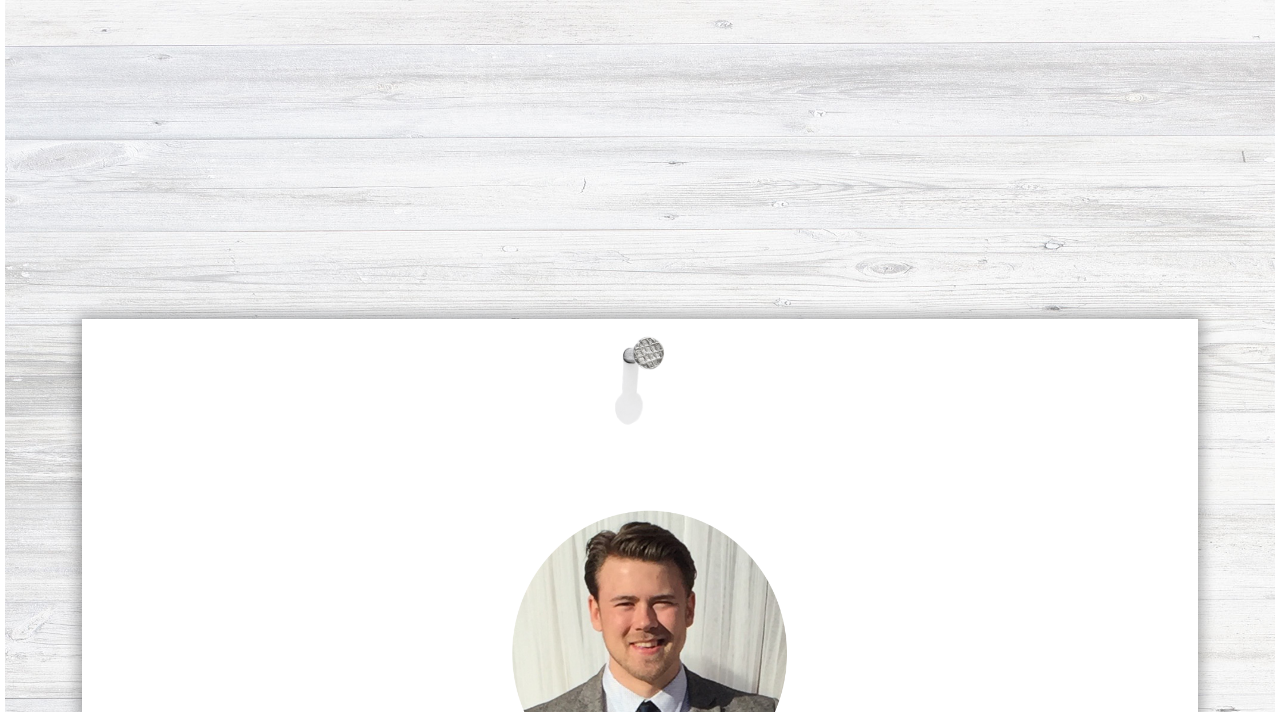
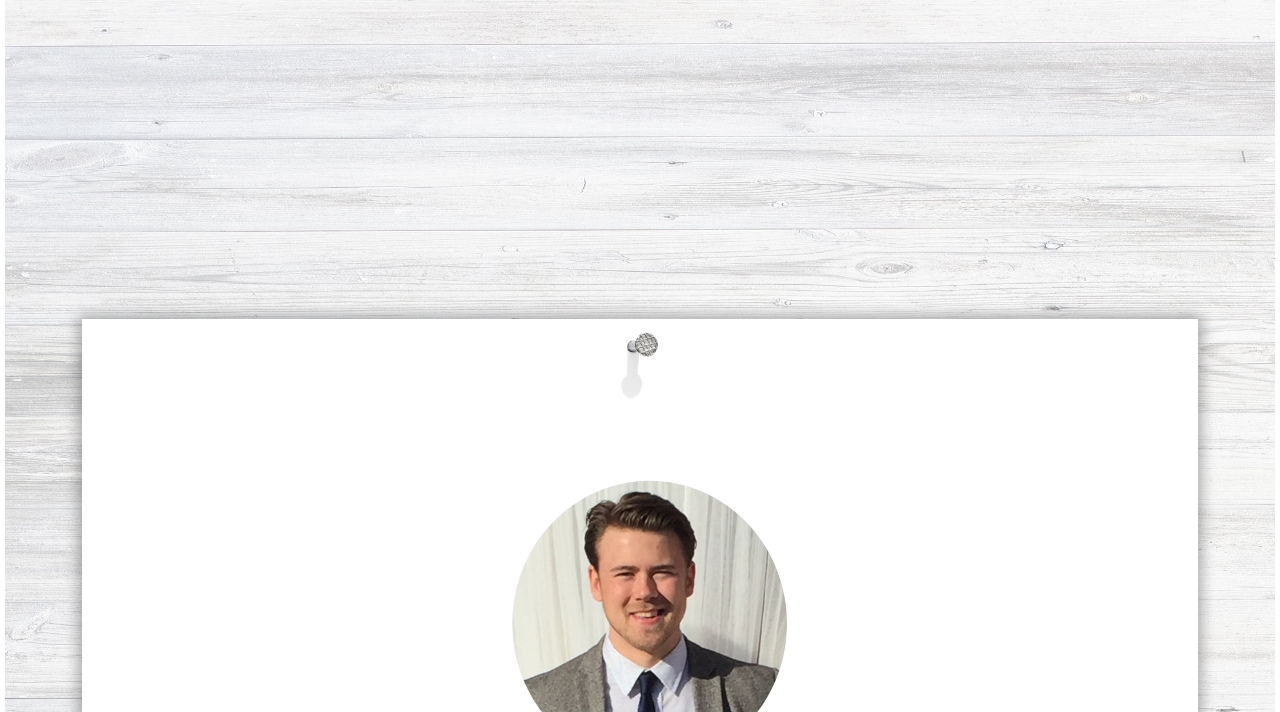
Before and after one commit to pthorlarsen/pthorlarsen.github.io, a plain HTML site: page About.html in a window 1280 px wide. Shown: the part 88-800 px from the top of the page. Drawn offline with Linux system fonts and the light colour scheme.

Commit message:
nail size

```diff
--- a/About.html
+++ b/About.html
@@ -45,7 +45,7 @@
 <div class="container">
 <div class="container"> </div>
     </div>
-    <div class="container-fluid white-bk center-block"> <img src="images/nail2.png" alt="" width="80" height="120" class="nail center-block img-responsive"/><img src="images/Untitled-1.png" alt="" width="600" height="435" class="mepic img-responsive center-block"/>
+    <div class="container-fluid white-bk center-block"> <img src="images/nail2.png" alt="" width="60" height="90" class="nail center-block img-responsive"/><img src="images/Untitled-1.png" alt="" width="600" height="435" class="mepic img-responsive center-block"/>
       <p class="aboutme text-justify">I am a Digital Designer who specializes in print and web design. My passion is in solving visual communication problems and keeping current with design trends.
         My work with JBTV Studios (Chicago, IL) provided great exposure to a high-energy, fast-paced environment, where prioritizing is essential.
 
```
